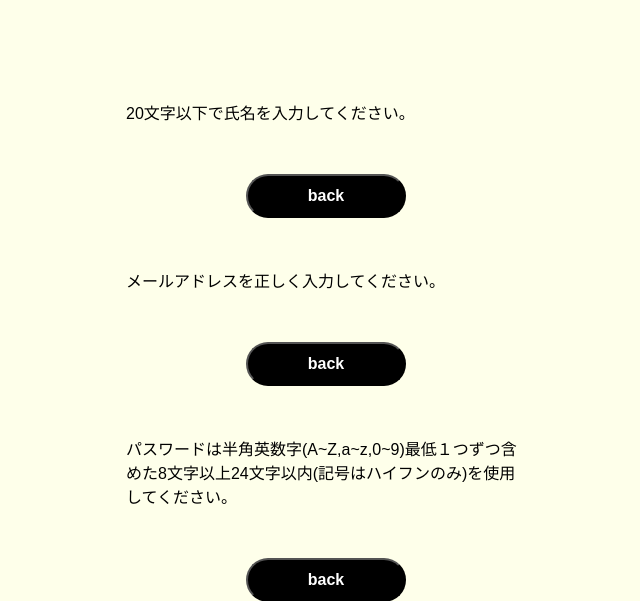
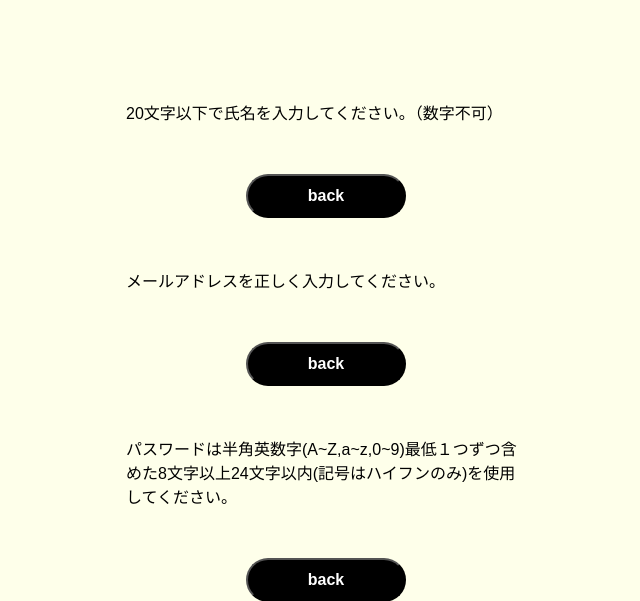
Before and after one commit to genki0428/0428, a PHP site: page /newUserComplete.php in a window 1280 px wide. Shown: the part 30-631 px from the top of the page, without its empty margins (314-954 px from the left). Run offline with PHP 8.4, Linux system fonts and the light colour scheme; data that the repository does not hold is empty.

Commit message:
PHP自作

```diff
--- a/peoput/Views/Players/newUserComplete.php
+++ b/peoput/Views/Players/newUserComplete.php
@@ -18,7 +18,7 @@ $err = [];
 $accountName = filter_input(INPUT_POST, 'accountName');
 $mbaccountName = mb_strlen($accountName);
 if (!preg_match("/^[^0-9]{1,}+$/i",$accountName) or ($mbaccountName > 20)) {
-  $err[] = '20文字以下で氏名を入力してください。';
+  $err[] = '20文字以下で氏名を入力してください。（数字不可）';
 }
 
 $mail = filter_input(INPUT_POST, 'mail');
```
